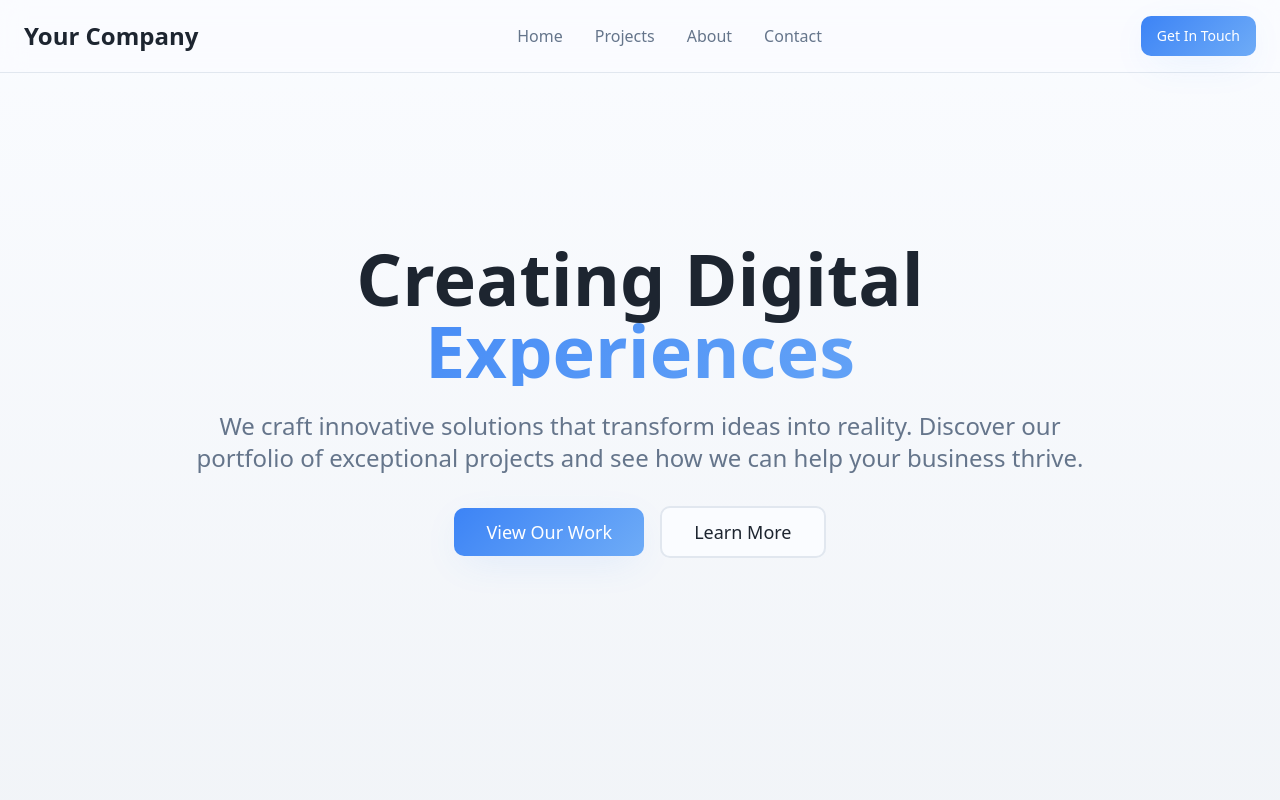
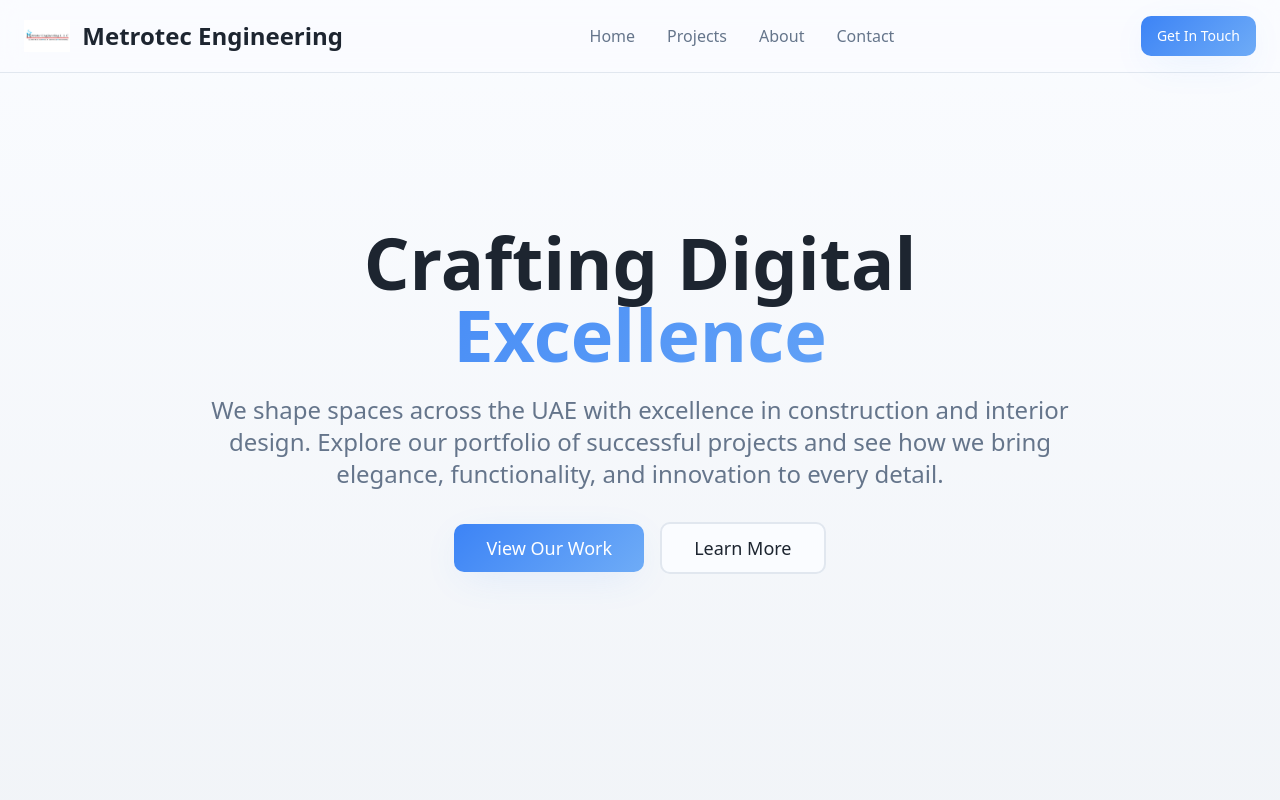
Before and after one commit to Anu2711/domain-ready-show, a React (Vite) app: page / in a window 1280 px wide. Shown: the top 800 px of the page. Built offline with nearby package versions, Linux system fonts and the light colour scheme.

Commit message:
Update Hero section and Navigation
Update company name, hero title and description, and incorporate the company logo.

```diff
--- a/src/components/Hero.tsx
+++ b/src/components/Hero.tsx
@@ -11,15 +11,15 @@ const Hero = () => {
       <div className="container mx-auto px-6 text-center">
         <div className="max-w-4xl mx-auto">
           <h1 className="text-5xl md:text-7xl font-bold text-foreground mb-6 leading-tight">
-            Creating Digital
+            Crafting Digital
             <span className="block bg-gradient-hero bg-clip-text text-transparent">
-              Experiences
+              Excellence
             </span>
           </h1>
 
           <p className="text-xl md:text-2xl text-muted-foreground mb-8 leading-relaxed">
-            We craft innovative solutions that transform ideas into reality.
-            Discover our portfolio of exceptional projects and see how we can help your business thrive.
+            We shape spaces across the UAE with excellence in construction and interior design.
+            Explore our portfolio of successful projects and see how we bring elegance, functionality, and innovation to every detail.
           </p>
 
           <div className="flex flex-col sm:flex-row gap-4 justify-center items-center">
--- a/src/components/Navigation.tsx
+++ b/src/components/Navigation.tsx
@@ -10,8 +10,11 @@ const Navigation = () => {
     <nav className="fixed top-0 left-0 right-0 z-50 bg-background/80 backdrop-blur-md border-b border-border">
       <div className="container mx-auto px-6 py-4">
         <div className="flex items-center justify-between">
-          <div className="text-2xl font-bold text-foreground">
-            Your Company
+          <div className="flex items-center gap-3">
+            <img src="/lovable-uploads/cca4c2c4-7d9d-4ce5-b989-568394f28699.png" alt="Metrotec Engineering Logo" className="h-8" />
+            <div className="text-2xl font-bold text-foreground">
+              Metrotec Engineering
+            </div>
           </div>
 
           <div className="hidden md:flex items-center space-x-8">
```
Also changed, not shown: public/lovable-uploads/cca4c2c4-7d9d-4ce5-b989-568394f28699.png (added).
